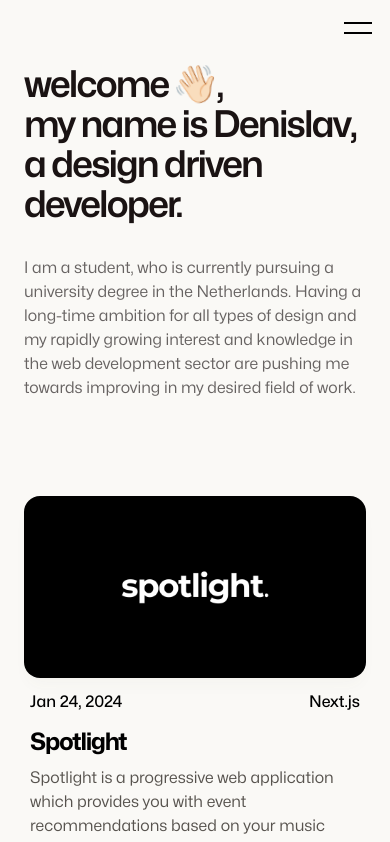
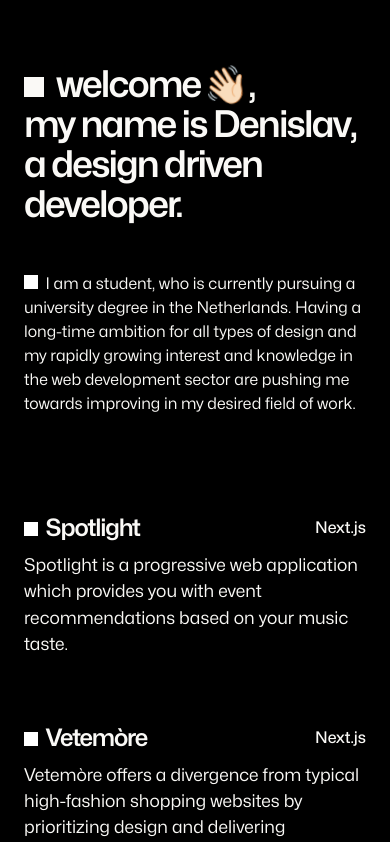
Before and after one commit to denislav-d/personal-portfolio, a Next.js app: page / in a window 390 px wide. Shown: the top 842 px of the page. Built offline with nearby package versions, Linux system fonts and the light colour scheme.

Commit message:
Dark theme rebrand
YSL inspired dark theme, structure changes

```diff
--- a/src/app/components/Hero.tsx
+++ b/src/app/components/Hero.tsx
@@ -1,18 +1,21 @@
 export default function Home() {
   return (
-    <section className="container mx-auto px-6 md:px-24 lg:px-16 grid lg:grid-cols-3 grid-cols-1 max-w-screen-xl">
-      <div className="col-span-2 mt-16 lg:mt-36">
-        <h1 className="text-[2.3rem] sm:text-5xl md:text-[3.5rem] lg:text-6xl font-semibold tracking-tighter leading-10 text-dark test">
-          welcome
-          <span className="ml-1 relative inline-block animate-wave origin-[70%_70%]">
-            👋🏻
+    <section className="container mx-auto px-6 md:px-24 lg:px-16 max-w-screen-xl">
+      <div className="mt-16 lg:mt-36 z-10">
+        <h1 className="text-[2.3rem] sm:text-5xl md:text-[3.5rem] lg:text-6xl font-semibold tracking-tighter leading-10 text-light test">
+          <span className="before:inline-block before:w-5 before:h-5  lg:before:w-8 lg:before:h-8 before:bg-light before:mr-3 before:content-['']">
+            welcome
+            <span className="ml-1 relative inline-block animate-wave origin-[70%_70%]">
+              👋🏻
+            </span>
+            ,
           </span>
-          ,
-          <br /> my name is Denislav,
-          <br />a design driven developer.
-          {/* <br /> & fashion enthusiast. */}
+          <br />
+          <span className="lg:ml-11">my name is Denislav,</span>
+          <br />
+          <span className="lg:ml-[5.75rem]">a design driven developer.</span>
         </h1>
-        <p className="mt-8 text-md lg:text-lg text-gray leading-6 max-w-screen-sm">
+        <p className="mt-12 text-md lg:text-[1.1rem] text-light leading-6 before:inline-block before:w-[.85rem] before:h-[.85rem] before:bg-white before:mr-2 before:content-['']">
           I am a student, who is currently pursuing a university degree in the
           Netherlands. Having a long-time ambition for all types of design and
           my rapidly growing interest and knowledge in the web development
--- a/src/app/components/NavBar.tsx
+++ b/src/app/components/NavBar.tsx
@@ -9,18 +9,18 @@ export default function Navbar() {
   const [isOpen, setIsOpen] = useState(false);
 
   return (
-    <div className="bg-light fixed w-full h-14 z-40">
+    <div className="bg-none fixed w-full h-14 z-40 top-0">
       <button
         id="hamburger-menu"
         aria-label="Hamburger Menu"
         onClick={() => setIsOpen(!isOpen)}
-        className="fixed top-1 right-2 z-50"
+        className="fixed top-4 right-4 z-50"
       >
-        <Hamburger direction="right" color="black" duration={0.3} size={28} />
+        <Hamburger direction="right" color="light" duration={0.3} size={28} />
       </button>
 
       <motion.div
-        className="fixed top-0 w-full h-[100dvh] p-8 text-black bg-light z-40"
+        className="fixed top-0 w-full h-[100dvh] p-1.5 bg-dark text-light z-40"
         initial={false}
         animate={isOpen ? "open" : "closed"}
         variants={{
@@ -39,7 +39,7 @@ export default function Navbar() {
           },
         }}
       >
-        <div className="flex flex-col gap-2 md:gap-0 lg:gap-6 justify-center font-semibold text-[2.35rem] md:text-[3.5rem] lg:text-6xl md:px-16 xl:px-36 mt-32 z-50 list-none">
+        <div className="flex flex-col gap-2 md:gap-0 lg:gap-6 justify-center font-semibold text-[2.35rem] md:text-[3.5rem] lg:text-6xl px-4 md:px-16 xl:px-36 mt-32 z-50 list-none">
           {navLinks.map((item) => (
             <motion.li
               key={item.id}
--- a/src/app/components/Project.tsx
+++ b/src/app/components/Project.tsx
@@ -1,9 +1,6 @@
-import Image from "next/image";
-
 interface Project {
   id: number;
   title: string;
-  date: string;
   type: string;
   description: string;
   image?: any;
@@ -15,32 +12,20 @@ interface ProjectProps {
 
 export default function Project({ article }: ProjectProps) {
   return (
-    <>
-      <div className="rounded-2xl shadow-lg relative aspect-[15/8] flex-shrink-0 hover:scale-[0.99] shadow-stone-600/[0.03] hover:shadow-md hover:shadow-stone-600/5 bg-gray-200 duration-300 cursor-pointer">
-        <div className="flex h-full w-full items-center justify-center">
-          <Image
-            className="h-full w-full overflow-hidden object-contain rounded-2xl"
-            src={article.image}
-            alt={`${article.title} image`}
-            width="1920"
-            height="1024"
-          />
-        </div>
+    <div className="cursor-pointer hover:scale-[0.99] duration-300">
+      <div className="flex justify-between items-center text-light">
+        <h3 className="text-2xl font-semibold tracking-tighter">
+          <a className="outline-none before:inline-block before:w-[.85rem] before:h-[.85rem] before:bg-white before:mr-2 before:content-['']">
+            {article.title}
+          </a>
+        </h3>
+        <h5 className="font-medium">{article.type}</h5>
       </div>
-      <div className="px-1.5 cursor-pointer">
-        <div className="mt-3 flex justify-between font-medium">
-          <div>{article.date}</div>
-          <span>{article.type}</span>
-        </div>
-        <h3 className="mt-3 text-2xl font-bold tracking-tighter">
-          <a className="outline-none">{article.title}</a>
-        </h3>
-        <div className="mt-2 text-stone-600">
-          <a className="outline-none">
-            <div>{article.description}</div>
-          </a>
-        </div>
+      <div className="mt-2 text-light text-[1.1rem]">
+        <a className="outline-none">
+          <div>{article.description}</div>
+        </a>
       </div>
-    </>
+    </div>
   );
 }
--- a/src/app/components/ProjectList.tsx
+++ b/src/app/components/ProjectList.tsx
@@ -7,7 +7,7 @@ import { projects } from "@/app/data";
 export default function ProjectList() {
   return (
     <section className="container mx-auto px-6 md:px-24 lg:px-16 mt-24 lg:mt-36 max-w-screen-xl">
-      <div className="grid grid-cols-1 gap-16 lg:gap-20 sm:mb-36 sm:grid-cols-2">
+      <div className="grid grid-cols-1 gap-16 lg:gap-20 sm:mb-36 sm:grid-cols-2 lg:grid-cols-3">
         {projects.map((article) => (
           <Drawer.Root shouldScaleBackground key={article.id}>
             <Drawer.Trigger asChild>
@@ -22,28 +22,28 @@ export default function ProjectList() {
               >
                 <Project article={article} />
                 <Drawer.Portal>
-                  <Drawer.Overlay className="fixed inset-0 bg-black/40" />
+                  <Drawer.Overlay className="fixed inset-0 bg-dark" />
                   <Drawer.Content className="bg-zinc-100 flex flex-col rounded-t-[10px] h-[92%] fixed bottom-0 left-0 right-0">
-                    <section className="p-4 bg-white rounded-t-[10px] flex-1">
+                    <section className="p-4 bg-dark overflow-y-auto rounded-t-[10px] flex-1">
                       <div className="mx-auto w-12 h-1.5 flex-shrink-0 rounded-full bg-zinc-300 mb-8" />
                       <div className="max-w-6xl mx-auto">
-                        <h1 className="font-bold mb-8 text-4xl tracking-tighter text-dark">
+                        <h1 className="font-semibold mb-8 text-4xl tracking-tighter text-light">
                           {article.title}
                         </h1>
-                        <h1 className="font-medium text-2xl mb-4 text-dark">
+                        <h1 className="font-medium text-2xl mb-4 text-light">
                           Context
                         </h1>
-                        <p className="text-gray mb-8 leading-6">
+                        <p className="text-light mb-8 leading-6">
                           {article.info_context}
                         </p>
                         {article.info_client ? (
                           <>
-                            <h1 className="font-medium text-2xl mb-4 text-dark">
+                            <h1 className="font-medium text-2xl mb-4 text-light">
                               The Client
                             </h1>
-                            <p className="text-gray mb-8 leading-6">
+                            <p className="text-light mb-8 leading-6">
                               <a
-                                className="text-dark font-semibold underline hover:text-gray"
+                                className="text-light font-semibold underline hover:text-light"
                                 href={article.client_link}
                               >
                                 {article.client_name}
@@ -55,10 +55,10 @@ export default function ProjectList() {
                           ""
                         )}
 
-                        <h1 className="font-medium text-2xl mb-4 text-dark">
+                        <h1 className="font-medium text-2xl mb-4 text-light">
                           My Role
                         </h1>
-                        <p className="text-gray mb-8 leading-6">
+                        <p className="text-light mb-8 leading-6">
                           {article.info_myrole}
                         </p>
                       </div>
--- a/src/app/data.ts
+++ b/src/app/data.ts
@@ -1,6 +1,3 @@
-import spotlight from "@/app/assets/spotlight.png";
-import vetemore from "@/app/assets/vetemore.png";
-
 type NavLink = {
   id: number;
   title: string;
@@ -10,10 +7,8 @@ type NavLink = {
 type Project = {
   id: number;
   title: string;
-  date: string;
   description: string;
   type: string;
-  image?: any;
   info_context: string;
   info_client?: string;
   info_myrole: string;
@@ -31,11 +26,9 @@ export const projects: Project[] = [
   {
     id: 1,
     title: "Spotlight",
-    date: "Jan 24, 2024",
     description:
       "Spotlight is a progressive web application which provides you with event recommendations based on your music taste.",
     type: "Next.js",
-    image: spotlight,
     info_context:
       "Spotlight started as an initial idea of Citric Labs, which me and my team further developed and realised. The application allows you to login with your Spotify account and provides you with recommendations of events which you might like based on your music taste. It also lets you chose the playlists to get recommendations on, since you might be sharing the account with someone else or are just in a specific mood. :)",
     info_client:
@@ -48,11 +41,9 @@ export const projects: Project[] = [
   {
     id: 2,
     title: "Vetemòre",
-    date: "Jan 18, 2024",
     description:
       "Vetemòre offers a divergence from typical high-fashion shopping websites by prioritizing design and delivering comprehensive information.",
     type: "Next.js",
-    image: vetemore,
     info_context:
       "Vetemòre started as a response to my frustration as a fashion enthusiast. When browsing online fashion stores I often noticed the prioritization of profit from these websites, which is pretty understandable, but I have always felt the need of knowing more before I buy something. This curiousity always led me to an infinite search for more information about a certain piece, which I was interested about and considered buying. The outcome most of the times was barely any information or many suspicious websites, filled with untrustworthy content. This is why I came up with the idea of Vetemòre - 'vêtements' in french - 'clothes' and '-more' - the website focusing on more details about the clothes. The goal of Vetemòre is to provide enthusiasts and people who care more about what they buy with more information about the designer, designer character and way of thinking, brand, design process and goal, sustainability, inspiration and etc.",
     info_myrole: "",
@@ -60,7 +51,6 @@ export const projects: Project[] = [
   // {
   //   id: 3,
   //   title: "Website Project",
-  //   date: "Feb 28, 2024",
   //   description:
   //     "Lorem, ipsum dolor sit amet consectetur adipisicing elit. Dolor soluta doloribus sit assumenda hic facere.",
   //   type: "Next.js",
--- a/src/app/layout.tsx
+++ b/src/app/layout.tsx
@@ -13,7 +13,7 @@ export default function RootLayout({
 }>) {
   return (
     <html lang="en">
-      <body className="bg-light antialiased min-h-[100dvh]">{children}</body>
+      <body className="bg-dark antialiased">{children}</body>
     </html>
   );
 }
--- a/src/app/page.tsx
+++ b/src/app/page.tsx
@@ -6,7 +6,7 @@ import ProjectList from "@/app/components/ProjectList";
 
 export default function LandingPage() {
   return (
-    <main vaul-drawer-wrapper="" className="bg-light h-[85rem]">
+    <main vaul-drawer-wrapper="" className="bg-dark min-h-[55rem]">
       <Navbar />
       <Hero />
       <ProjectList />
--- a/tailwind.config.ts
+++ b/tailwind.config.ts
@@ -10,8 +10,7 @@ const config: Config = {
     extend: {
       colors: {
         light: "#FAF9F6",
-        gray: "#676362",
-        dark: "#1A1313",
+        dark: "#000000",
       },
 
       keyframes: {
```
Also changed, not shown: src/app/assets/spotlight.png (deleted), src/app/assets/vetemore.png (deleted).
